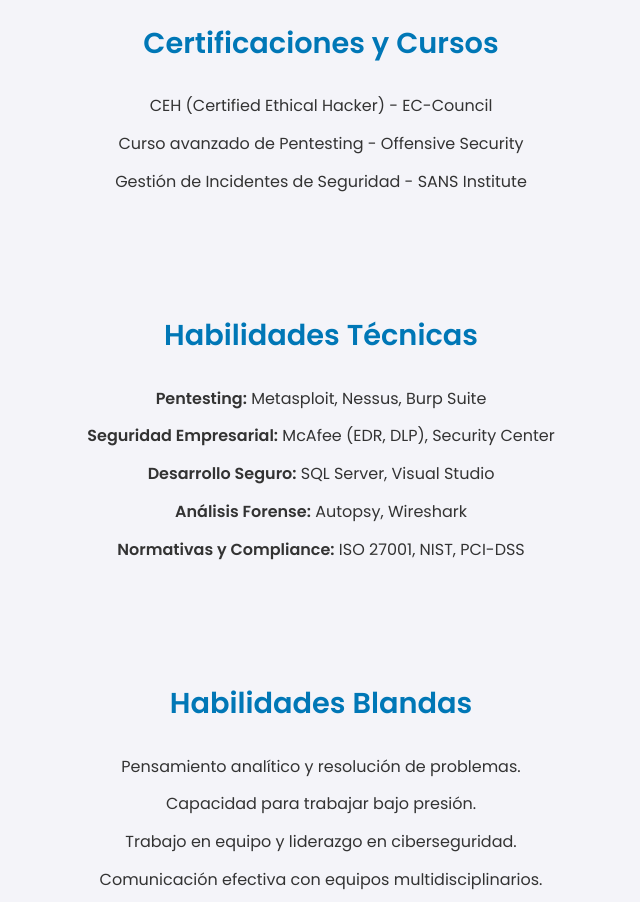
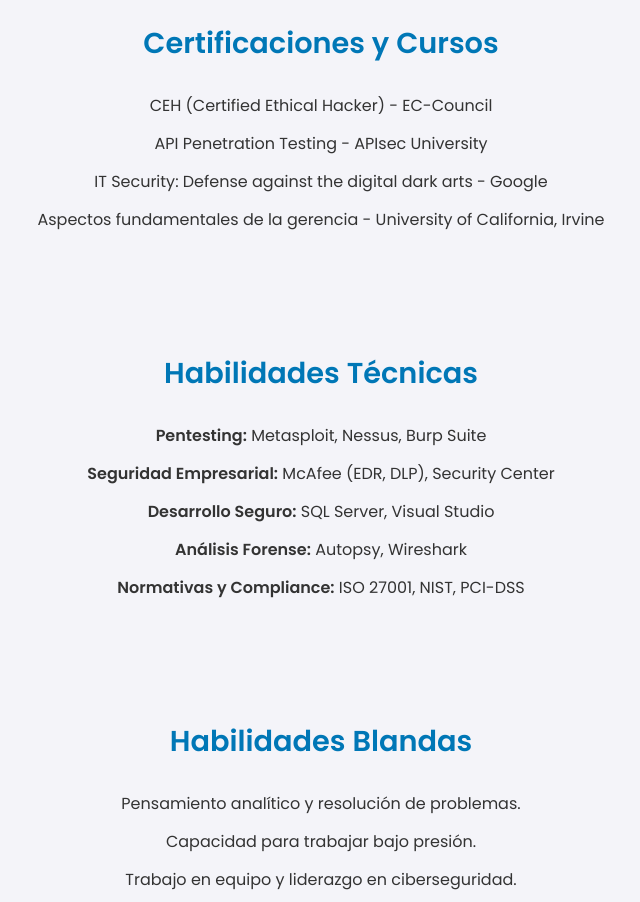
Before and after one commit to Falconx19/cvitae, a plain HTML site: page index.html in a window 1280 px wide. Shown: the part 1700-2602 px from the top of the page, without its empty margins (319-959 px from the left). Drawn offline with Linux system fonts and the light colour scheme.

Commit message:
Update index.html

```diff
--- a/index.html
+++ b/index.html
@@ -129,8 +129,9 @@
     <h2 class="section-title">Certificaciones y Cursos</h2>
     <ul>
         <li>CEH (Certified Ethical Hacker) - EC-Council</li>
-        <li>Curso avanzado de Pentesting - Offensive Security</li>
-        <li>Gestión de Incidentes de Seguridad - SANS Institute</li>
+        <li>API Penetration Testing - APIsec University</li>
+        <li>IT Security: Defense against the digital dark arts - Google</li>
+        <li>Aspectos fundamentales de la gerencia - University of California, Irvine</li>
     </ul>
 </section>
 
```
